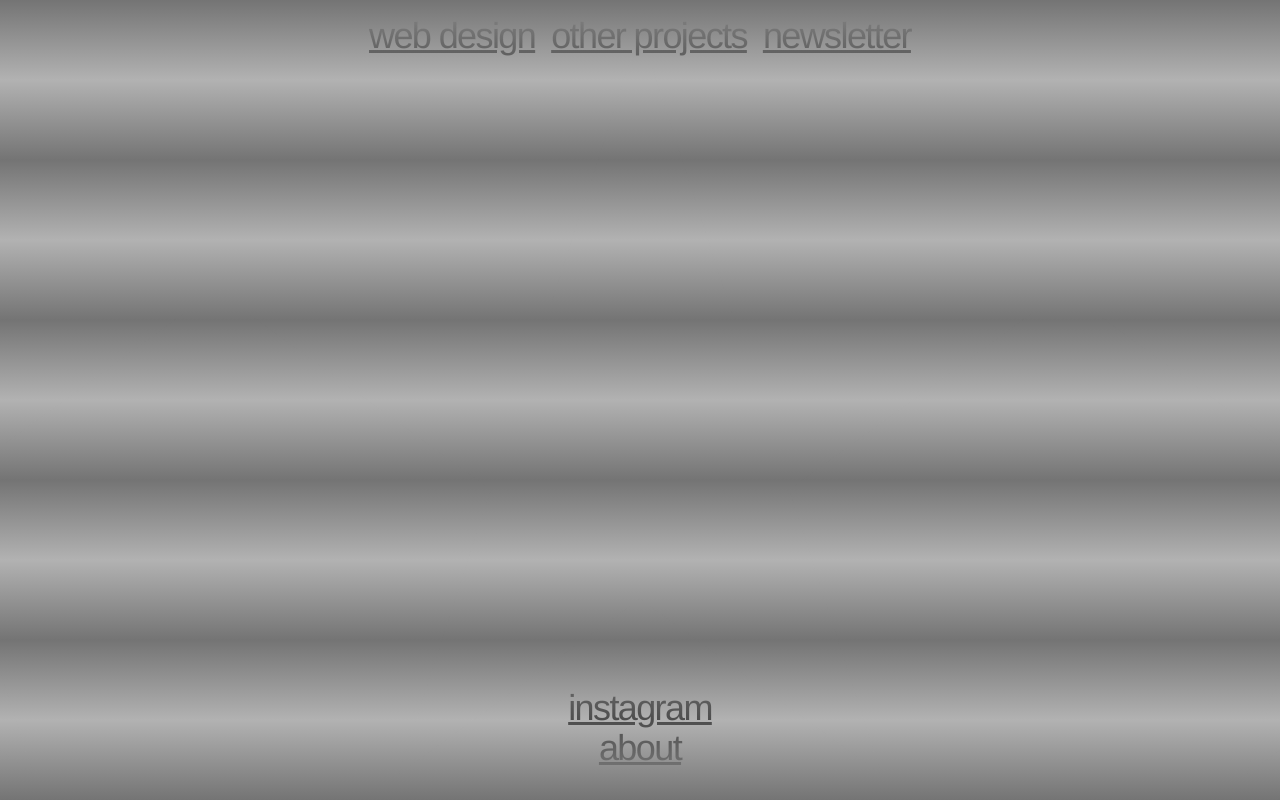
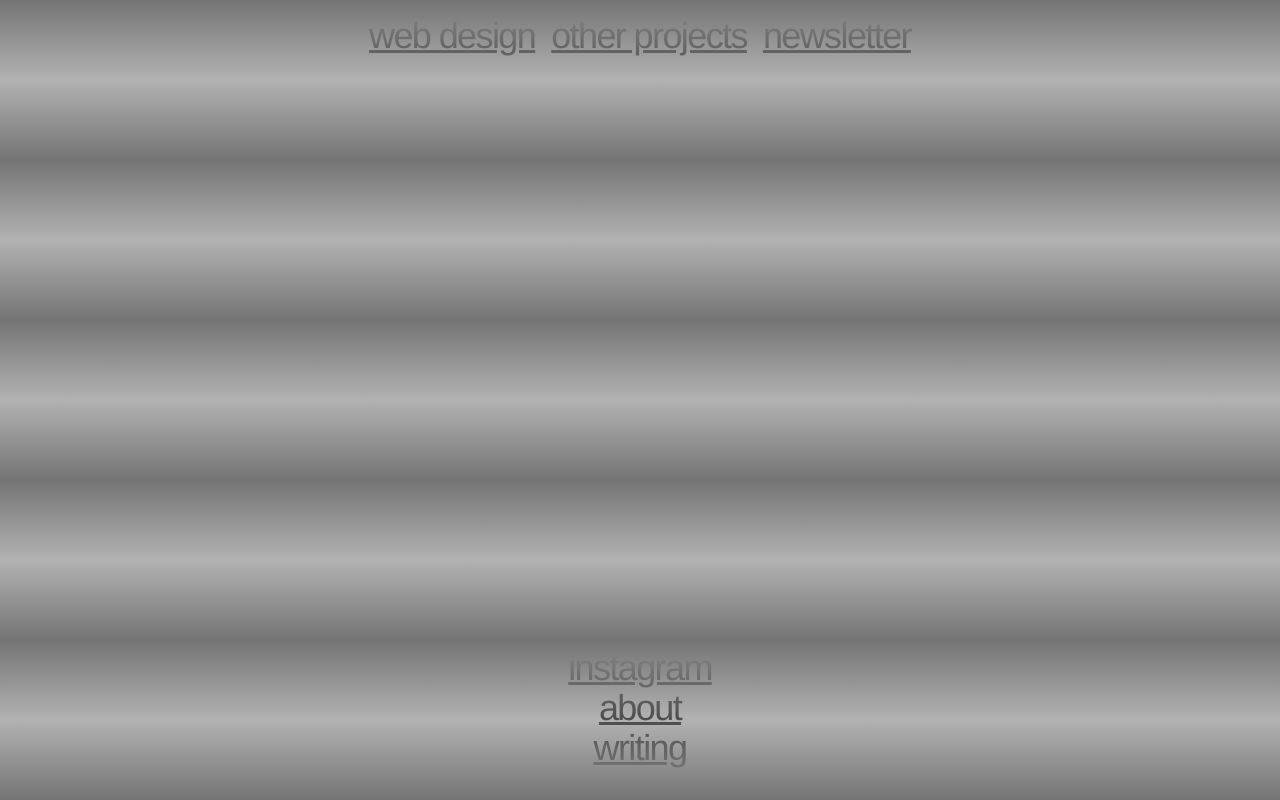
Before and after one commit to avavuvu/avavu.au, an Astro site: page / in a window 1280 px wide. Built offline with nearby package versions, Linux system fonts and the light colour scheme; Astro itself is replaced by a stand-in of ours.

Commit message:
Fixed writing on index

```diff
--- a/src/pages/index.astro
+++ b/src/pages/index.astro
@@ -33,7 +33,7 @@
 		<div class="text-4xl flex justify-center flex-col items-center">
 			<a href="https://www.instagram.com/avavu.au">instagram</a>
 			<a href="/about">about</a>
-			<!-- <a href="/writing">writing</a> -->
+			<a href="/writing">writing</a>
 		</div>
 	</div>
 
```
